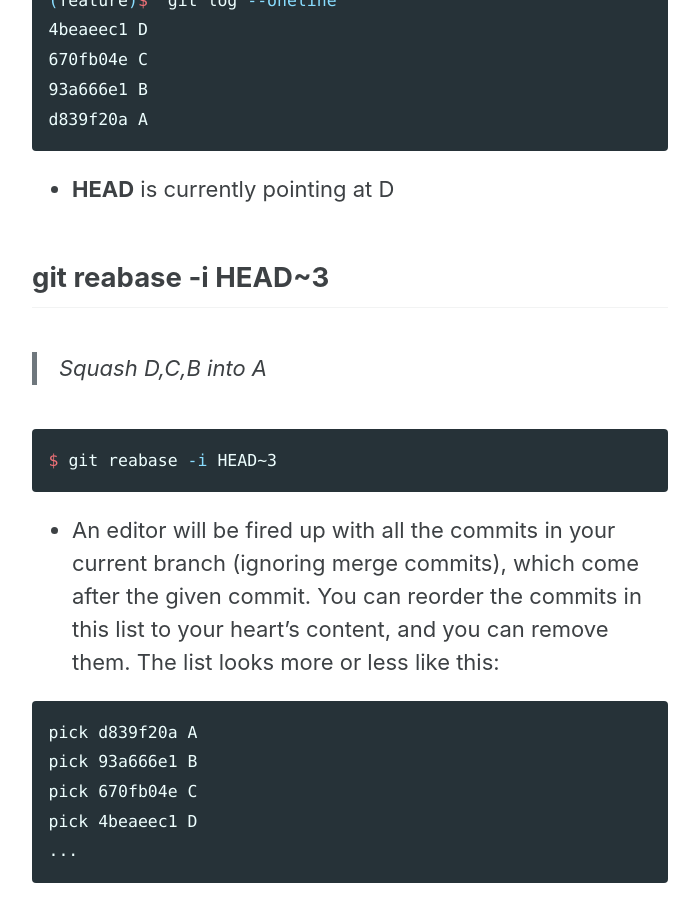
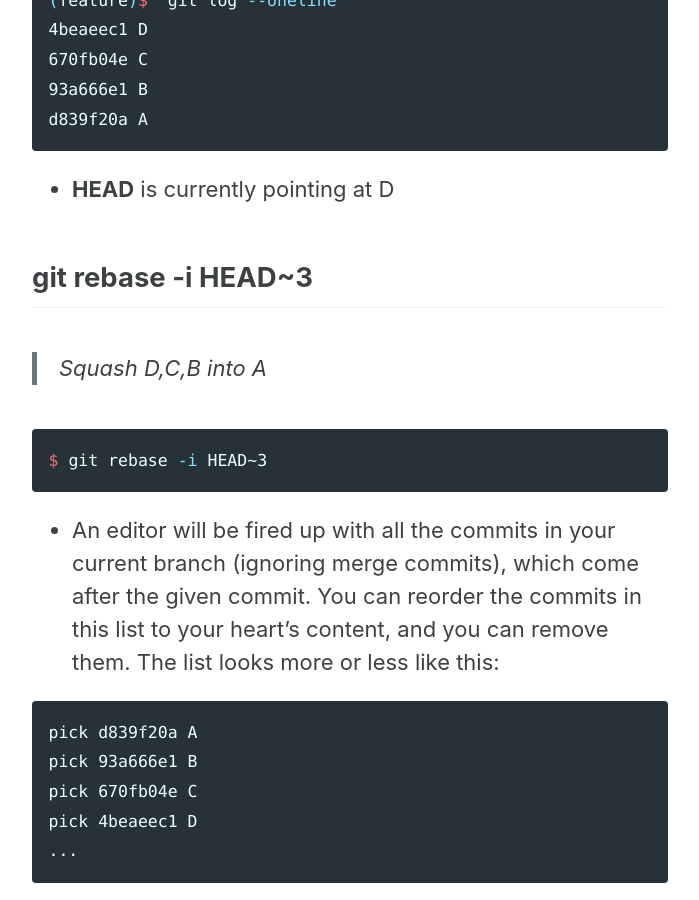
Before and after one commit to sujinsjlee/TIL, a Jekyll site: the page built from _posts/2020-10-22-Git_MergeSquash.md, in a window 1280 px wide and 900 px high, scrolled down 979 px. Shown: the whole window, without its empty margins (290-989 px from the left). Built offline with Jekyll 4.4.1, drawn with Linux system fonts in a browser that asks for light colours; cached includes are drawn as plain includes; nearby versions of some CDN libraries.

Commit message:
[typo] fix typo

````diff
--- a/_posts/2020-10-22-Git_MergeSquash.md
+++ b/_posts/2020-10-22-Git_MergeSquash.md
@@ -39,12 +39,12 @@ d839f20a A
 ```
 * __HEAD__ is currently pointing at D
 
-## git reabase -i HEAD~3
+## git rebase -i HEAD~3
 >  Squash D,C,B into A
 
 
 ```shell
-$ git reabase -i HEAD~3
+$ git rebase -i HEAD~3
 ```
 * An editor will be fired up with all the commits in your current branch (ignoring merge commits), which come after the given commit. You can reorder the commits in this list to your heart’s content, and you can remove them. The list looks more or less like this:
 
````
